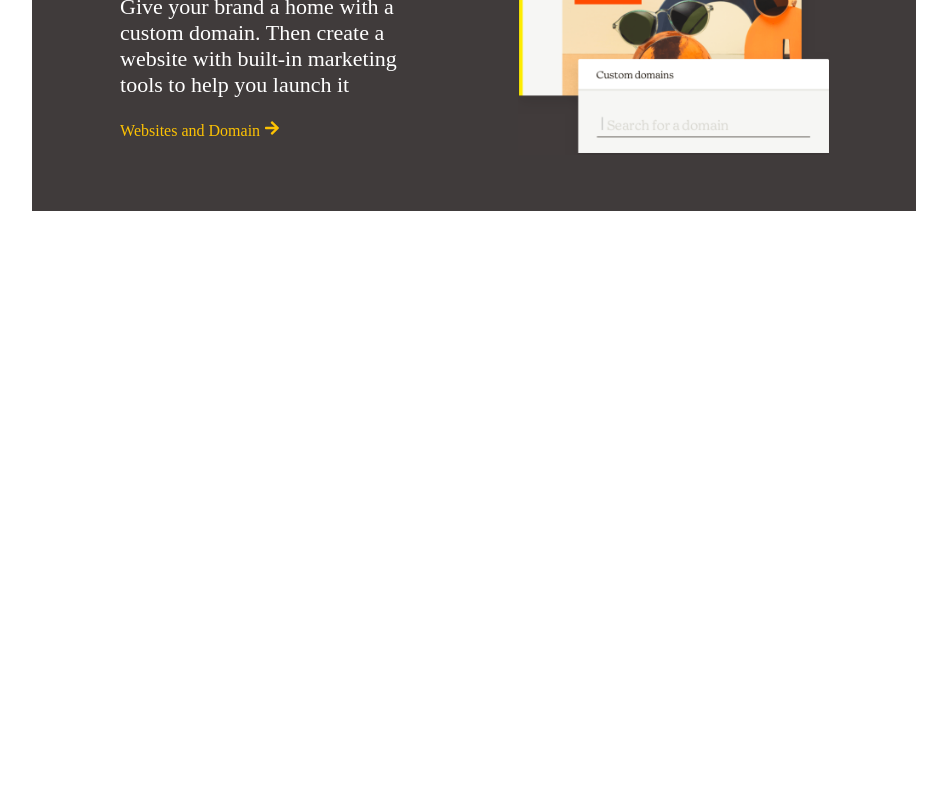
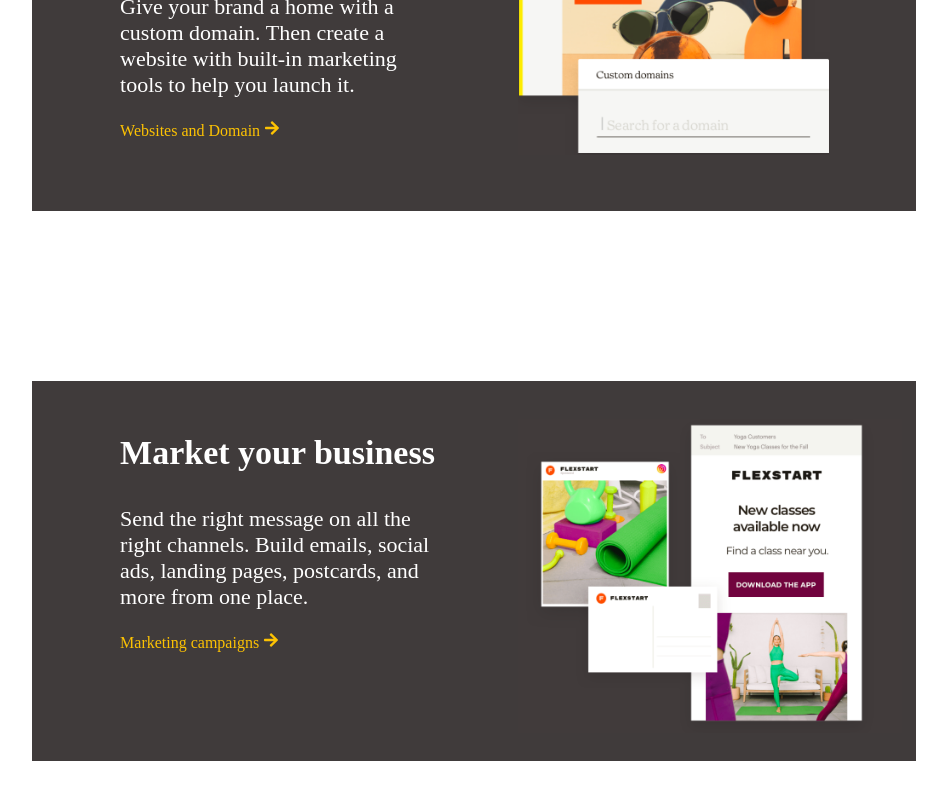
Before and after one commit to addod19/mailchimp, a React (Create React App) app: page / in a window 1280 px wide. Shown: the part 1274-2074 px from the top of the page, without its empty margins (166-1113 px from the left). Before the commit the page ends 1613 px from the top, so only its background shows below. Built offline with nearby package versions, Linux system fonts and the light colour scheme.

Commit message:
add market business section

```diff
--- a/src/components/business/getBusiness.js
+++ b/src/components/business/getBusiness.js
@@ -80,7 +80,7 @@ const GetBusiness = () => {
             <PDescription>
               Give your brand a home with a custom domain.
               Then create a website with built-in marketing tools
-              to help you launch it
+              to help you launch it.
             </PDescription>
           </Description>
           <Links>
--- a/src/components/business/marketBusiness.js
+++ b/src/components/business/marketBusiness.js
@@ -0,0 +1,100 @@
+import React from 'react';
+
+import styled from 'styled-components';
+
+import { FaArrowRight } from 'react-icons/fa';
+import market from '../../assets/images/market.png';
+
+const WhiteBg = styled.section`
+  width: 100%;
+  height: 500px;
+  background: #fff;
+`;
+
+const GreyBg = styled.div`
+  width: 70%;
+  height: 380px;
+  background: #403b3b;
+  color: #fff;
+  margin: auto;
+  margin-top: 50px;
+
+  display: flex;
+  flex-direction: row;
+`;
+
+const LeftSection = styled.section`
+  width: 50%;
+  color: white;
+`;
+const RightSection = styled.section`
+  width: 50%;
+  color: white;
+`;
+
+const Tittle = styled.div`
+  position: relative;
+  width: 90%;
+  left: 20%;
+  top: 5%;
+`;
+const PTittle = styled.h1`
+  font-size: 34px;
+`;
+
+const Description = styled.div`
+  position: relative;
+  width: 70%;
+  left: 20%;
+  top: 5%;
+`;
+const PDescription = styled.p`
+  font-size: 22px;
+`;
+
+const Links = styled.div`
+  position: relative;
+  left: 20%;
+  top: 5%;
+`;
+const ALink = styled.a`
+  text-decoration: none;
+  color: #fcc203;
+`;
+
+const ImgStyle = styled.img`
+  position: relative;
+  left: 10%;
+  top: 10%;
+`;
+
+const MarketBusiness = () => {
+  return(
+    <WhiteBg>
+      <GreyBg>
+        <LeftSection>
+          <Tittle>
+            <PTittle> Market your business </PTittle>
+          </Tittle>
+          <Description>
+            <PDescription>
+              Send the right message on all the right channels.
+              Build emails, social ads, landing pages, postcards,
+              and more from one place.
+            </PDescription>
+          </Description>
+          <Links>
+            <ALink href="#">
+              Marketing campaigns <FaArrowRight size="" />
+            </ALink>
+          </Links>
+        </LeftSection>
+        <RightSection>
+          <ImgStyle src={market} alt="" />
+        </RightSection>
+      </GreyBg>
+    </WhiteBg>
+  )
+}
+
+export default MarketBusiness;
--- a/src/pages/HomePage.js
+++ b/src/pages/HomePage.js
@@ -8,6 +8,7 @@ import Link from '../components/hero/link';
 import Image from '../components/hero/image';
 import HeadLiner from '../components/headliner/headLiner';
 import GetBusiness from '../components/business/getBusiness';
+import MarketBusiness from '../components/business/marketBusiness';
 
 const HomeSection = styled.section`
   width: 100%;
@@ -39,6 +40,7 @@ const HomePage = () => {
     </HomeSection>
     <HeadLiner />
     <GetBusiness />
+    <MarketBusiness />
     </>
   )
 }
```
Also changed, not shown: src/assets/images/market.png (added).
